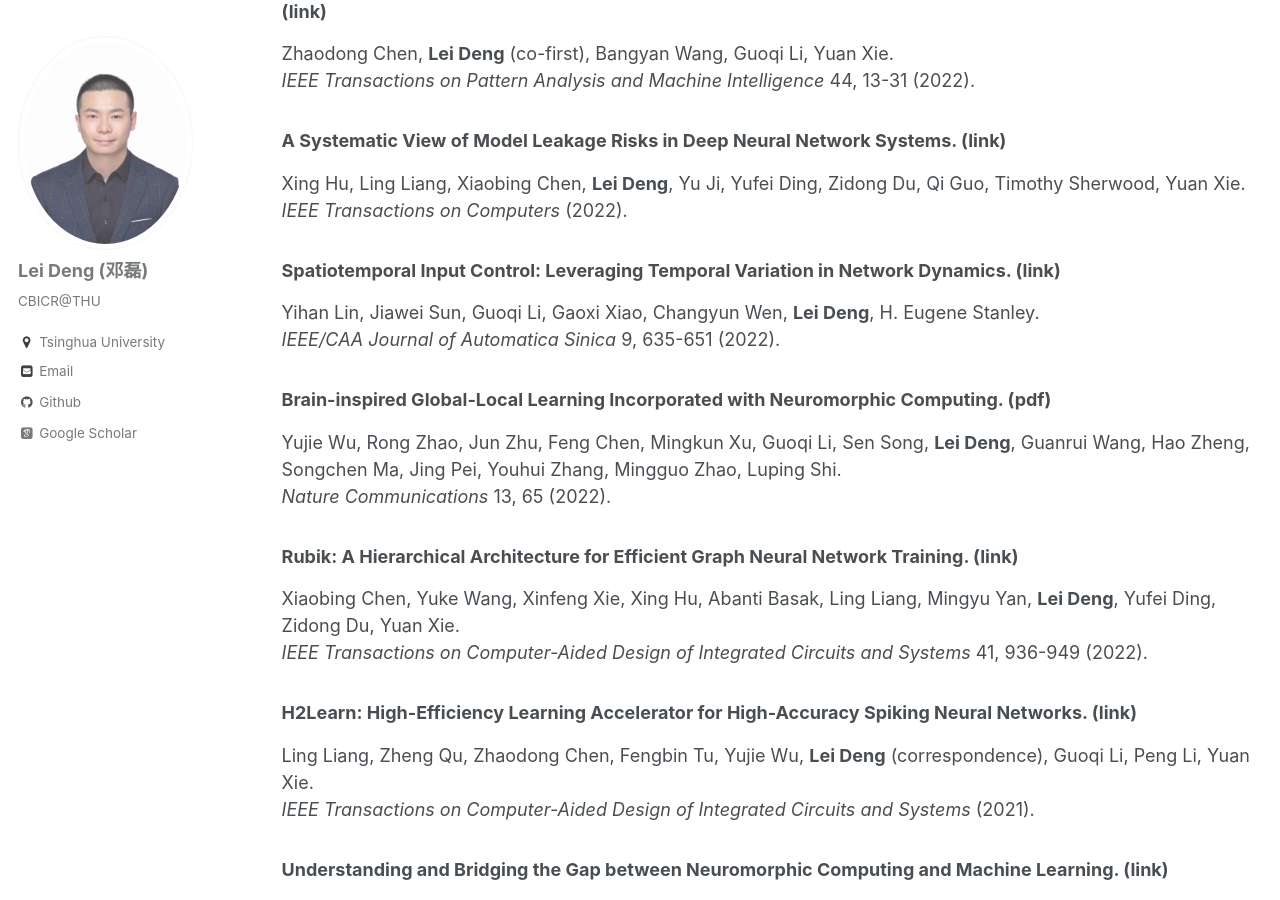
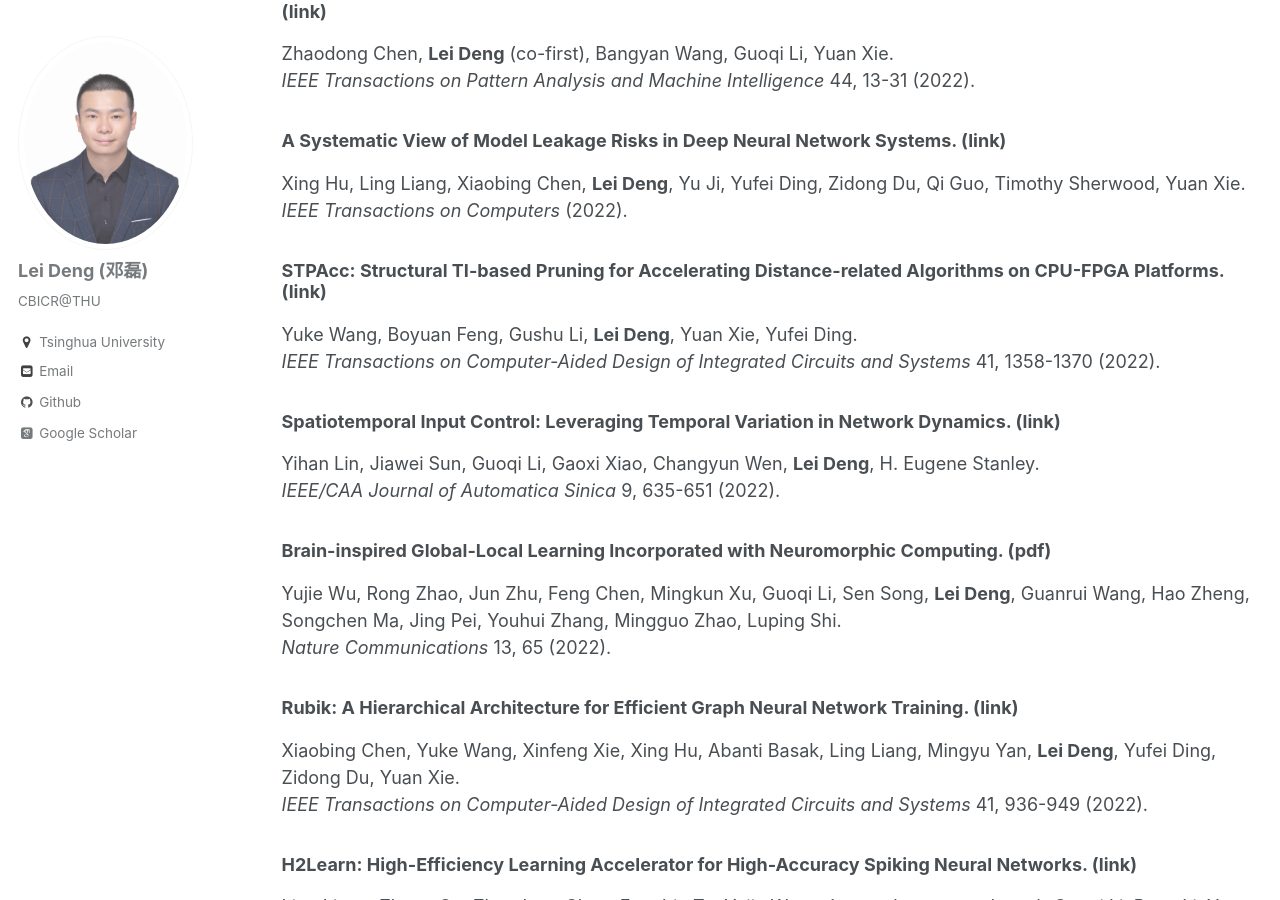
Before and after one commit to dllfei/dllfei.github.io, a Jekyll site: the page built from _pages/publications.md, in a window 1280 px wide and 900 px high, scrolled down 628 px. Built offline with Jekyll 4.4.1, drawn with Linux system fonts in a browser that asks for light colours; some web fonts are replaced; some of the changed text lies outside the part shown.

Commit message:
Update publications.md

```diff
--- a/_pages/publications.md
+++ b/_pages/publications.md
@@ -23,6 +23,10 @@ Zhaodong Chen, **Lei Deng** (co-first), Bangyan Wang, Guoqi Li, Yuan Xie. <br />
 ### A Systematic View of Model Leakage Risks in Deep Neural Network Systems. ([link](https://ieeexplore.ieee.org/abstract/document/9705069)) <br />
 Xing Hu, Ling Liang, Xiaobing Chen, **Lei Deng**, Yu Ji, Yufei Ding, Zidong Du, Qi Guo, Timothy Sherwood, Yuan Xie. <br />
 *IEEE Transactions on Computers* (2022).
+
+### STPAcc: Structural TI-based Pruning for Accelerating Distance-related Algorithms on CPU-FPGA Platforms. ([link](https://ieeexplore.ieee.org/abstract/document/9467295)) <br />
+Yuke Wang, Boyuan Feng, Gushu Li, **Lei Deng**, Yuan Xie, Yufei Ding. <br />
+*IEEE Transactions on Computer-Aided Design of Integrated Circuits and Systems* 41, 1358-1370 (2022).
 
 ### Spatiotemporal Input Control: Leveraging Temporal Variation in Network Dynamics. ([link](https://ieeexplore.ieee.org/abstract/document/9732319?casa_token=glAprU4SZi0AAAAA:d-UH0Y_QUGcktB7Y9zQHAAB-_SEpTbpSW4zANkYIxl9tC8UhkvRloGDAvPo5YEZAlL6VMHik-A)) <br />
 Yihan Lin, Jiawei Sun, Guoqi Li, Gaoxi Xiao, Changyun Wen, **Lei Deng**, H. Eugene Stanley. <br />
```
Also changed, not shown: other parts of _pages/publications.md (+0 -4 lines).
